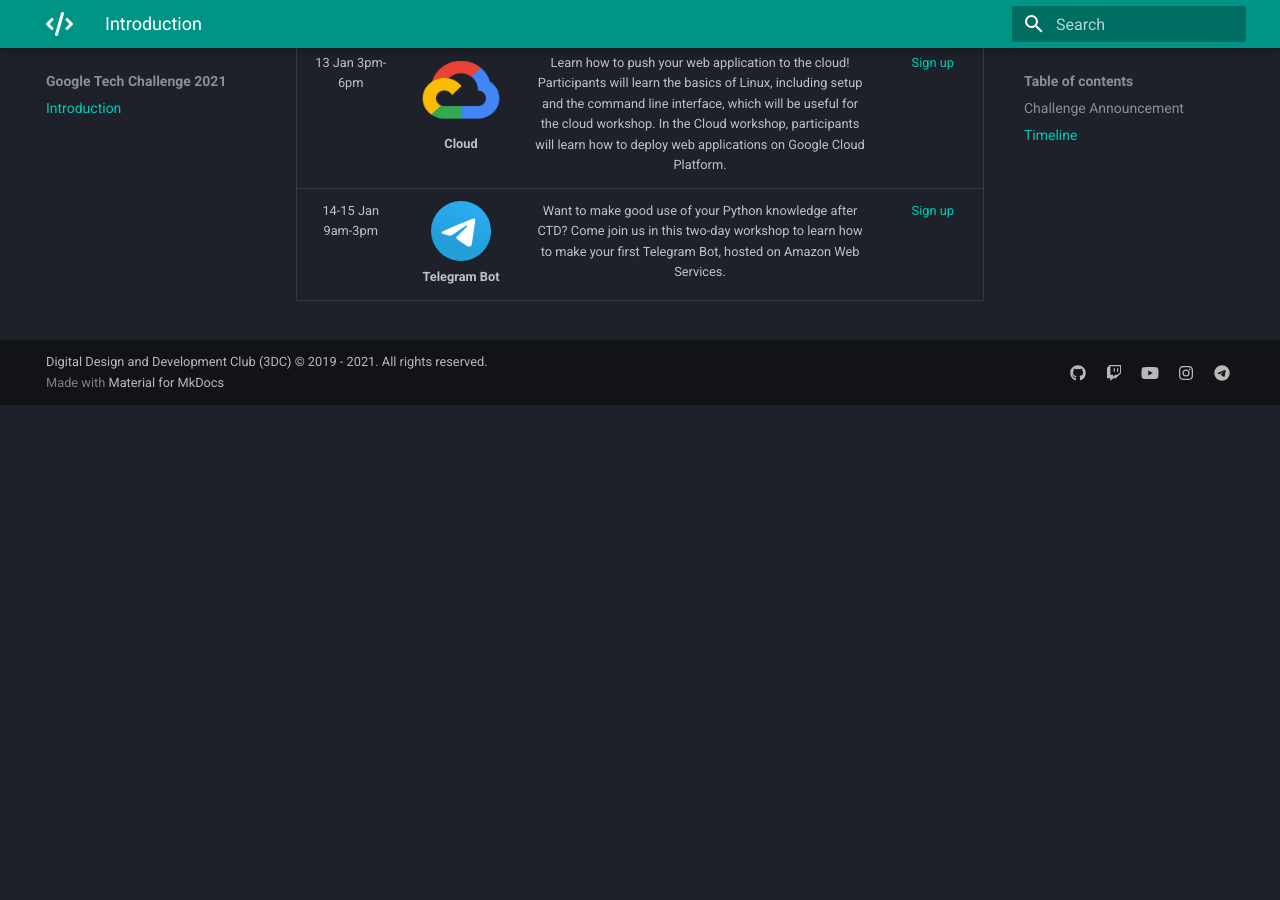
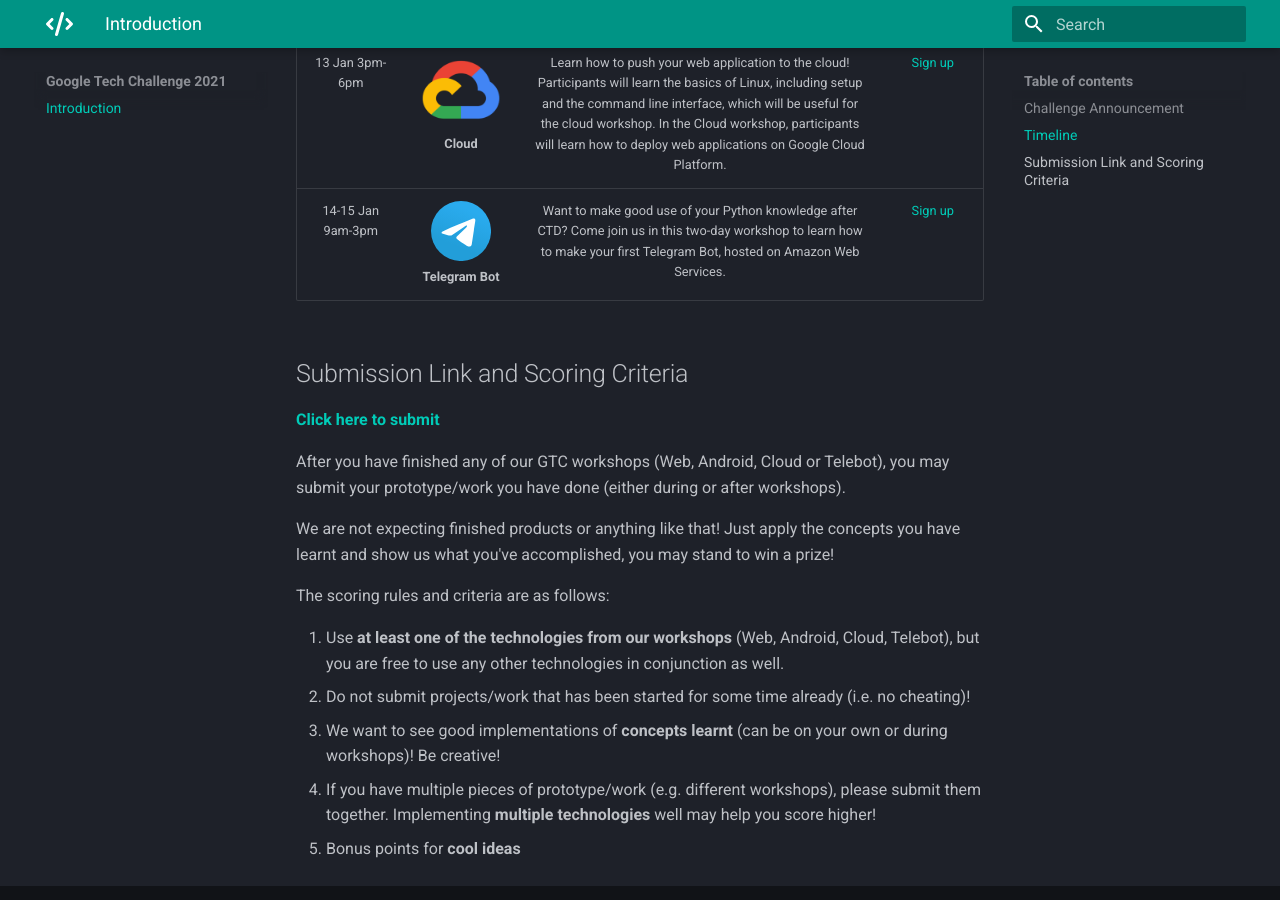
Before and after one commit to SHSR2001/3dcdsc.github.io, an MkDocs documentation site: the page built from docs/gtc.md, in a window 1280 px wide and 900 px high, scrolled down 1781 px. Built offline with MkDocs 1.6.1 and Material for MkDocs 9.7.7, drawn with Linux system fonts in a browser that asks for light colours; before the commit the page ends 2186 px from its top, so only the background shows below that; some of the changed text lies outside the part shown.

Commit message:
add gtc submission link

```diff
--- a/docs/gtc.md
+++ b/docs/gtc.md
@@ -10,7 +10,7 @@
 
 ![](imgs/gtc/keychron.webp)
 
-For the challenge submission itself, there will be no sign-up form, just make sure you have signed up for at least one workshop and submit your code/application to us by **22nd January 2020** (submission link and scoring criteria to be released).
+For the challenge submission itself, there will be no sign-up form, just make sure you have signed up for at least one workshop and submit your code/application to us by **22nd January 2020**. The submission link and scoring criteria can be found at the bottom of the page.
 
 ## Timeline
 
@@ -22,3 +22,20 @@
 | 11-12 Jan  2pm-6pm | ![](imgs/gtc/Android_symbol_green_RGB.png){: style="height:50px;width:100px"} <br /> **Android App Dev** | Want to learn to create an interactive Android application? Come join us for a two-day workshop, which will first cover Android fundamentals, before covering adding interactivity to your Android application using Firebase. | [Sign up](https://forms.office.com/Pages/ResponsePage.aspx?id=drd2NJDpck-5UGJImDFiPT7laIF8QHhDuji50dJ_xY1UQkVVOFhLMk85WVkyQU1OUVdMUThQUDI2SS4u) |
 | 13 Jan  3pm-6pm | ![](imgs/gtc/gcp-icon.png){: style="height:75px;width:80px"} <br /> **Cloud** | Learn how to push your web application to the cloud! Participants will learn the basics of Linux, including setup and the command line interface, which will be useful for the cloud workshop. In the Cloud workshop, participants will learn how to deploy web applications on Google Cloud Platform. | [Sign up](https://forms.office.com/Pages/ResponsePage.aspx?id=drd2NJDpck-5UGJImDFiPRmrIW0F2VFOgW3l54l7-mNUQkZQTFRGRDI5R0FIWk9RWktDVTFKRjU3Ui4u) |
 | 14-15 Jan  9am-3pm | ![](imgs/gtc/Telegram_2019_Logo.svg){: style="height:60px;width:60px"} <br /> **Telegram Bot** | Want to make good use of your Python knowledge after CTD? Come join us in this two-day workshop to learn how to make your first Telegram Bot, hosted on Amazon Web Services. | [Sign up](https://forms.office.com/Pages/ResponsePage.aspx?id=drd2NJDpck-5UGJImDFiPTj-KVY44cREncNQquGkVYZUNktXODRMVU5KV01ZVUIxUlJGVUZJUEI4Ti4u) |
+
+
+## Submission Link and Scoring Criteria
+
+[**Click here to submit**](https://forms.office.com/Pages/ResponsePage.aspx?id=drd2NJDpck-5UGJImDFiPT7laIF8QHhDuji50dJ_xY1UQVFDS1hUSlMwNVk0WjUxT1RSTDlHNFJMUC4u)
+
+After you have finished any of our GTC workshops (Web, Android, Cloud or Telebot), you may submit your prototype/work you have done (either during or after workshops).
+
+We are not expecting finished products or anything like that! Just apply the concepts you have learnt and show us what you've accomplished, you may stand to win a prize!
+
+The scoring rules and criteria are as follows:
+
+1. Use **at least one of the technologies from our workshops** (Web, Android, Cloud, Telebot), but you are free to use any other technologies in conjunction as well.
+2. Do not submit projects/work that has been started for some time already (i.e. no cheating)!
+3. We want to see good implementations of **concepts learnt** (can be on your own or during workshops)! Be creative!
+4. If you have multiple pieces of prototype/work (e.g. different workshops), please submit them together. Implementing **multiple technologies** well may help you score higher!
+5. Bonus points for **cool ideas**
```
